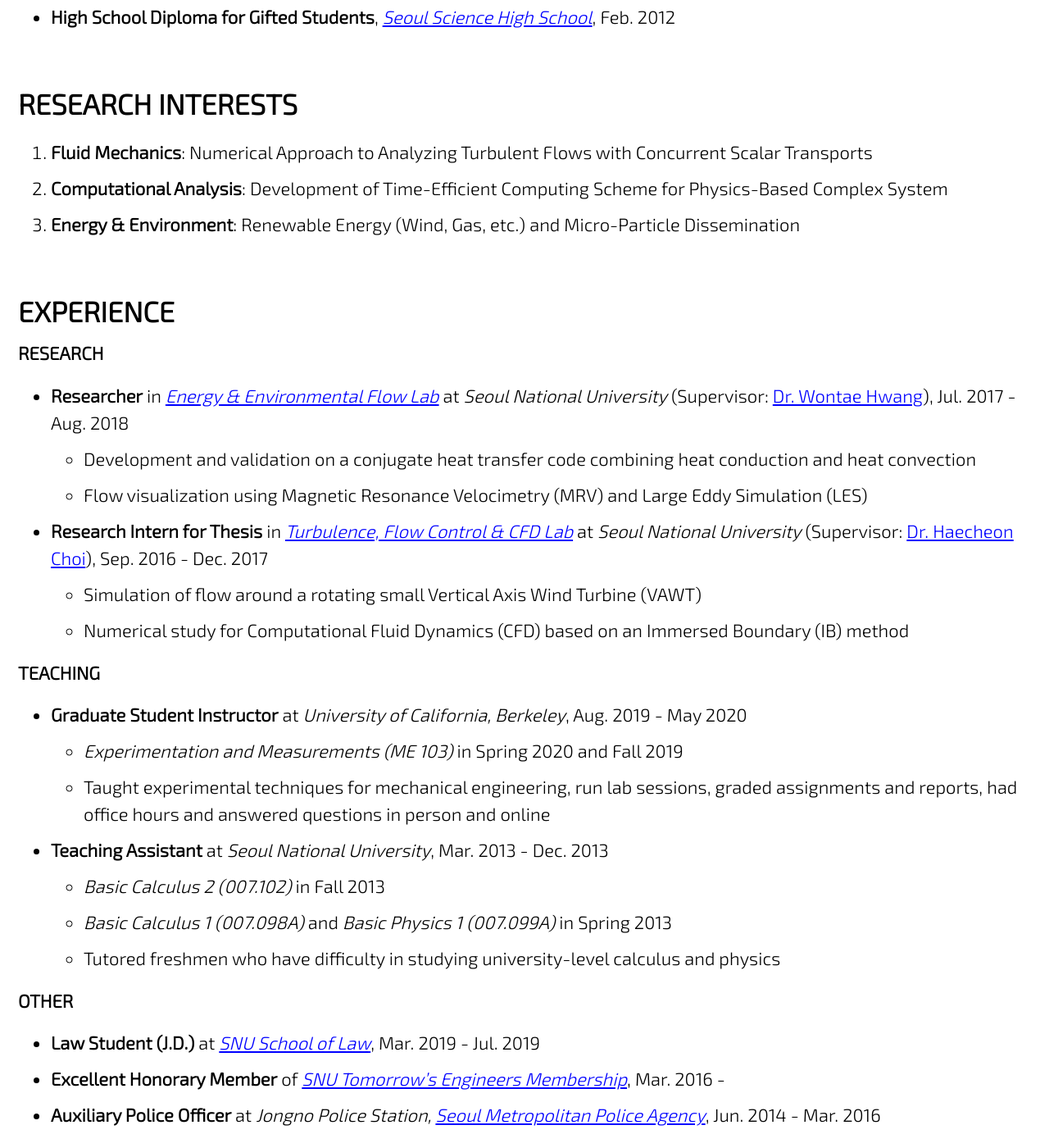
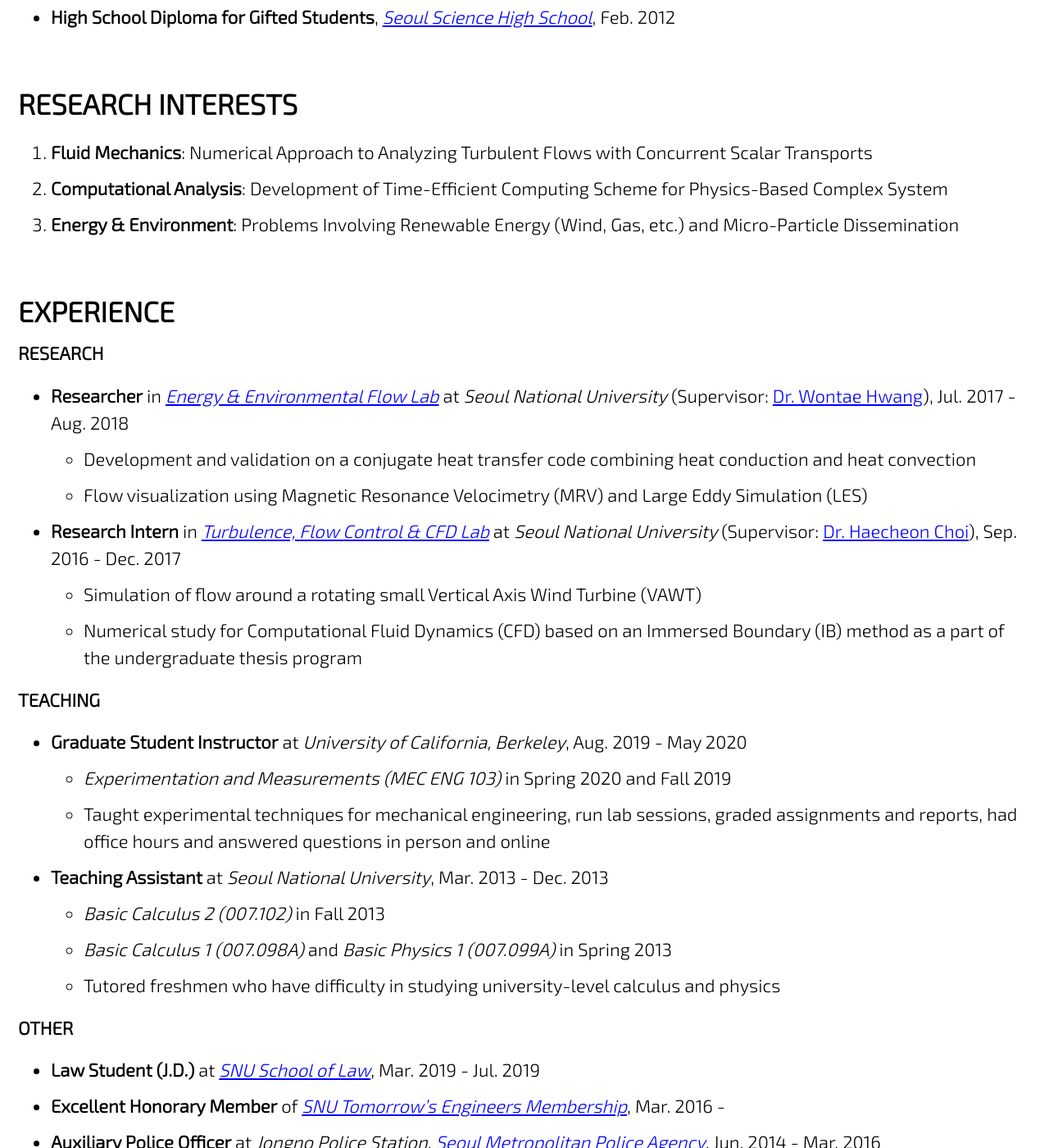
Before and after one commit to jun9303/jun9303.github.io, a Jekyll site: the page built from _pages/about.md, in a window 1280 px wide and 1400 px high, scrolled down 1200 px. Shown: the whole window at 82% size. Built offline with Jekyll 4.4.1, drawn with Linux system fonts in a browser that asks for light colours; cached includes are drawn as plain includes; nearby versions of some CDN libraries; some of the changed text lies outside the part shown.

Commit message:
Signed-off-by: Joon <jun9303@gmail.com>

```diff
--- a/_pages/about.md
+++ b/_pages/about.md
@@ -46,7 +46,7 @@ feature_row:
 
 1. **Fluid Mechanics**: Numerical Approach to Analyzing Turbulent Flows with Concurrent Scalar Transports
 2. **Computational Analysis**: Development of Time-Efficient Computing Scheme for Physics-Based Complex System
-3. **Energy & Environment**: Renewable Energy (Wind, Gas, etc.) and Micro-Particle Dissemination
+3. **Energy & Environment**: Problems Involving Renewable Energy (Wind, Gas, etc.) and Micro-Particle Dissemination
 
 # EXPERIENCE
 
@@ -56,14 +56,14 @@ feature_row:
   + Development and validation on a conjugate heat transfer code combining heat conduction and heat convection
   + Flow visualization using Magnetic Resonance Velocimetry (MRV) and Large Eddy Simulation (LES)
 
-- **Research Intern for Thesis** in *[Turbulence, Flow Control & CFD Lab](http://tfc.snu.ac.kr)* at *Seoul National University* (Supervisor: [Dr. Haecheon Choi](http://me.snu.ac.kr/node/116)), Sep. 2016 - Dec. 2017
+- **Research Intern** in *[Turbulence, Flow Control & CFD Lab](http://tfc.snu.ac.kr)* at *Seoul National University* (Supervisor: [Dr. Haecheon Choi](http://me.snu.ac.kr/node/116)), Sep. 2016 - Dec. 2017
   + Simulation of flow around a rotating small Vertical Axis Wind Turbine (VAWT)
-  + Numerical study for Computational Fluid Dynamics (CFD) based on an Immersed Boundary (IB) method
+  + Numerical study for Computational Fluid Dynamics (CFD) based on an Immersed Boundary (IB) method as a part of the undergraduate thesis program
 
 ### TEACHING
 
 - **Graduate Student Instructor** at *University of California, Berkeley*, Aug. 2019 - May 2020
-  + *Experimentation and Measurements (ME 103)* in Spring 2020 and Fall 2019
+  + *Experimentation and Measurements (MEC ENG 103)* in Spring 2020 and Fall 2019
   + Taught experimental techniques for mechanical engineering, run lab sessions, graded assignments and reports, had office hours and answered questions in person and online
 
 - **Teaching Assistant** at *Seoul National University*, Mar. 2013 - Dec. 2013
@@ -82,7 +82,10 @@ feature_row:
 ### FELLOWSHIPS
 
 - **[Overseas Ph.D. Scholarship](http://www.taekwanggroup.co.kr/homepage/eng/iljuFoundationIntro.do)** from Ilju Academy and Culture Foundation, Aug. 2019 - Jul. 2023
+  + Merid-based financial aids of $120,000 for promising Ph.D. students studying out of Korea
+  + One of six recipients of the foundation's Study Abroad Doctorl Program in 2019
 - **[National Scholarship for Science and Engineering](http://www.kosaf.go.kr/eng/jsp/aid/aid02_01_01.jsp?ttab1=0)** from Korea Student Aid Foundation, Mar. 2012 - Dec. 2017
+  + Full-tuition scholarship for undergraduates with strong academic performance
 
 ### HONORS
 
```
Also changed, not shown: other parts of _pages/about.md (+1 -1 lines).
